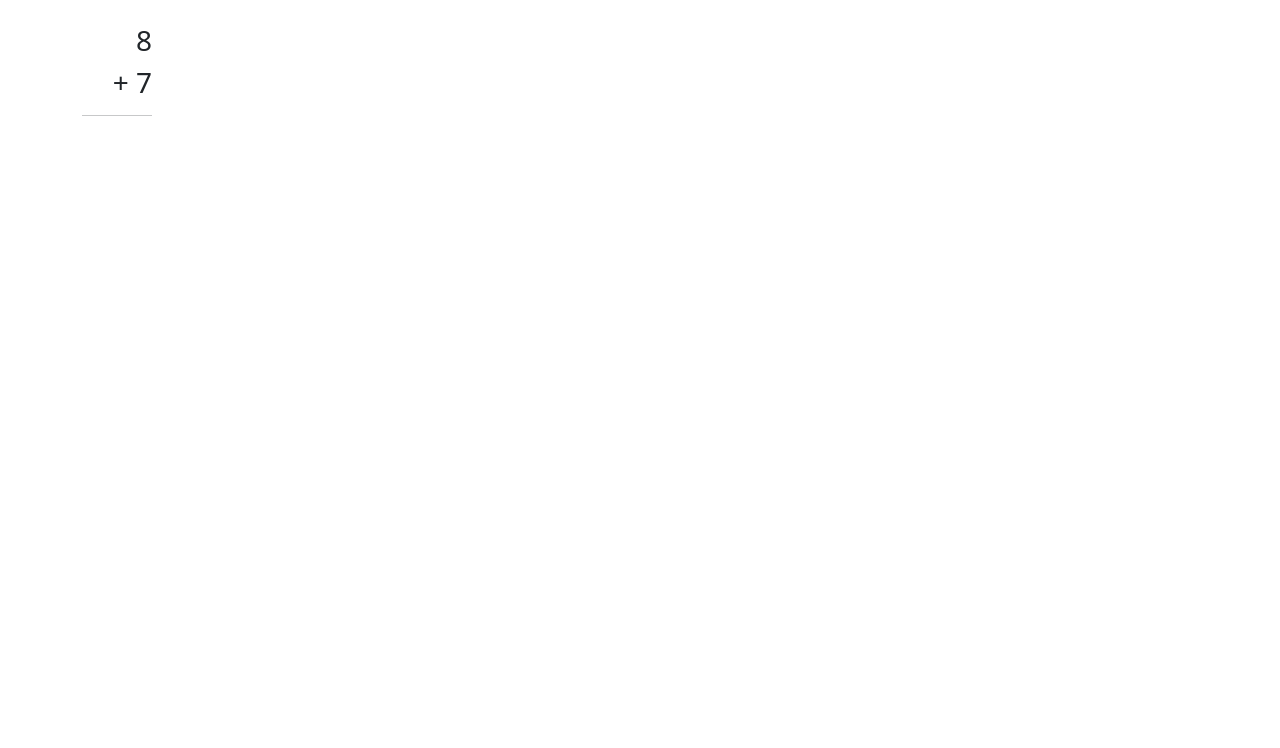
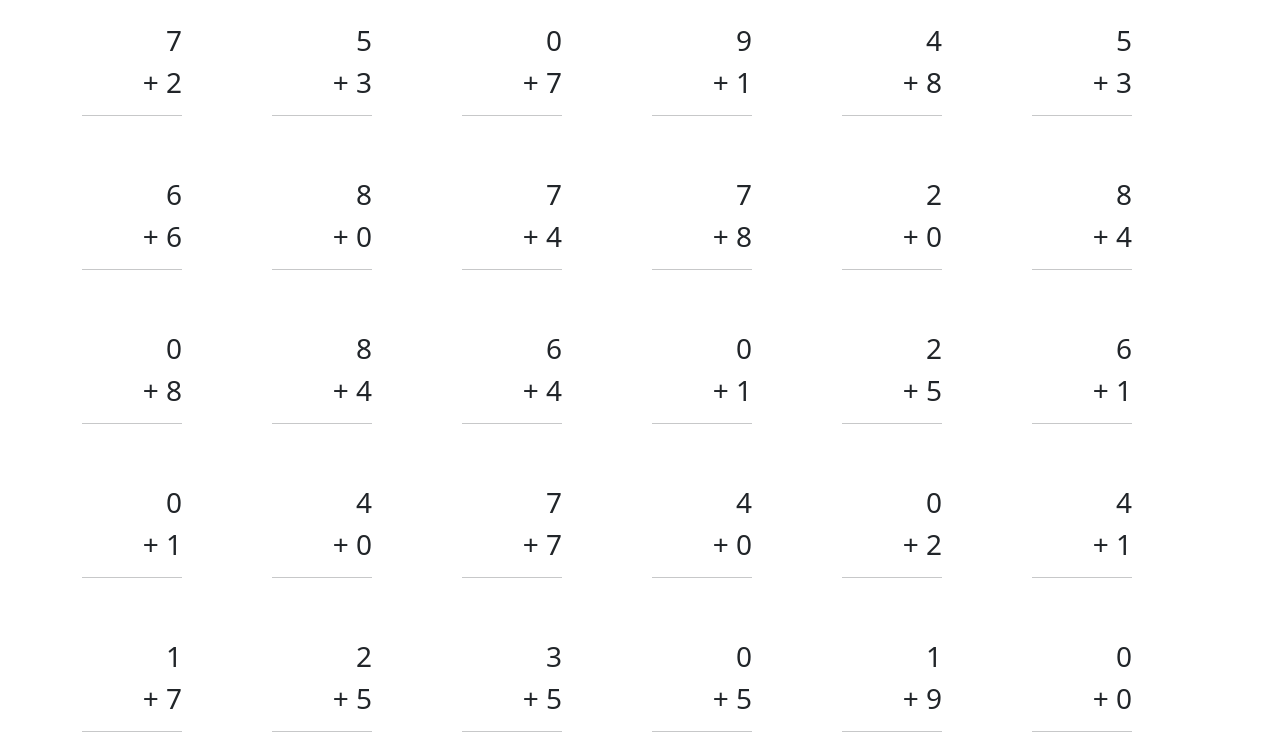
Before and after one commit to matthew-stockinger/problem-child, a React (Create React App) app: page / in a window 1280 px wide. Shown: the top 748 px of the page. Built offline with nearby package versions, Linux system fonts and the light colour scheme.

Commit message:
add generate problems logic

```diff
--- a/src/features/problems/ProblemsView.js
+++ b/src/features/problems/ProblemsView.js
@@ -7,21 +7,61 @@ const ProblemsView = () => {
     { operand1: 8, operand2: 7, operation: "+" },
   ]);
 
+  const operations = ["+"];
+  const operand1Constraints = {
+    min: 0,
+    max: 10,
+  };
+  const operand2Constraints = {
+    min: 0,
+    max: 10,
+  };
+  const resultConstraints = {
+    min: undefined,
+    max: undefined,
+  };
+  const numberOfProblems = 30;
+  const shuffle = false;
+
+  const getRandomInt = (min, max) => {
+    min = Math.ceil(min);
+    max = Math.floor(max);
+    return Math.floor(Math.random() * (max - min) + min);
+  };
+
+  // write map or loop that generates problems from dummy state vars above.
+  const allProblems = [];
+  for (let probNum = 0; probNum < numberOfProblems; probNum++) {
+    allProblems.push({
+      operand1: getRandomInt(operand1Constraints.min, operand1Constraints.max),
+      operand2: getRandomInt(operand2Constraints.min, operand2Constraints.max),
+      operation: operations[getRandomInt(0, operations.length)],
+    });
+  }
+  const numProblems = allProblems.length;
+  const numRows = Math.ceil(numProblems / 6);
+  let allProblemsJSX = [];
+  for (let currRow = 0; currRow < numRows; currRow++) {
+    allProblemsJSX.push(
+      <div className="row my-4">
+        {allProblems.slice(currRow * 6, currRow * 6 + 6).map((problem) => {
           return (
-    <div className="container">
-      <div className="row my-4">
-        <div className="col-2">
+            <div className="col-2" key={Math.random()}>
               <div className="problemBox">
-            <p className="h3 text-end">{problemsArray[0].operand1}</p>
+                <p className="h3 text-end">{problem.operand1}</p>
                 <p className="h3 text-end">
-              {problemsArray[0].operation} {problemsArray[0].operand2}
+                  {problem.operation} {problem.operand2}
                 </p>
                 <hr />
               </div>
             </div>
-      </div>
+          );
+        })}
       </div>
     );
+  }
+
+  return <div className="container">{allProblemsJSX}</div>;
 };
 
 export default ProblemsView;
--- a/src/features/problems/problemsView.css
+++ b/src/features/problems/problemsView.css
@@ -1,4 +1,4 @@
 .problemBox {
   height: 130px;
-  width: 70px;
+  width: 100px;
 }
```
Lines whose indentation alone changed are shown as unchanged.
